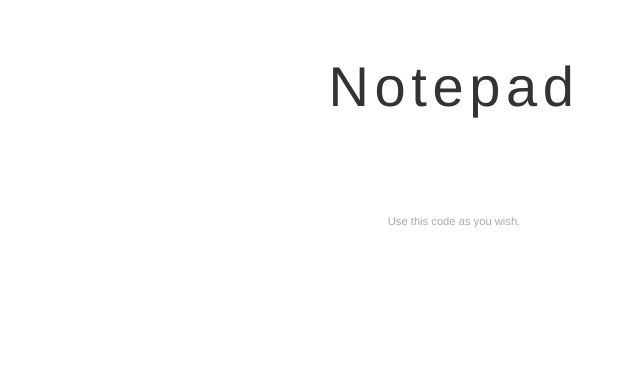
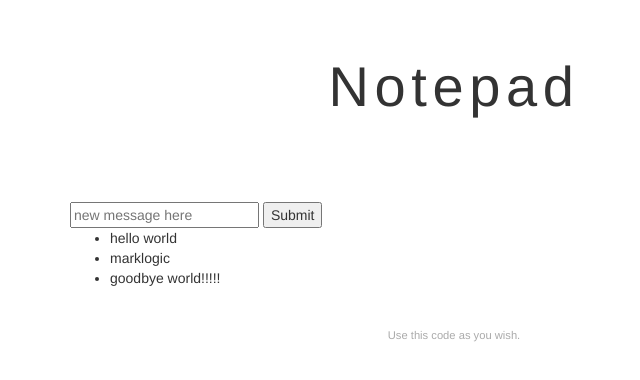
Before and after one commit to rgmarklogic/ml, a website: page public/notepad.html in a window 1280 px wide. Shown: the whole page, without its empty margins (186-826 px from the left). Drawn offline with nearby package versions, Linux system fonts and the light colour scheme.

Commit message:
updates.

```diff
--- a/public/notepad.html
+++ b/public/notepad.html
@@ -17,14 +17,43 @@ This page is not designed to work without JavaScript.
         <header id="page-header">
             <h1>Notepad</h1>
         </header>
-        <section id="page-body">
-
+        <section id="page-body" ng-controller="MessageController">
+            <form ng-submit="newMessage()">
+                <input type="text"
+                       name="message"
+                       ng-model="inputmessage"
+                       placeholder="new message here"/>
+                <input type="submit"/>
+            </form>
+            <ul>
+                <li ng-repeat="message in messages track by $index">{{message}}</li>
+            </ul>
         </section>
         <footer id="page-footer">
             Use this code as you wish.
         </footer>
         <script>
 var app = angular.module('app', []);
+app.controller("MessageController", function($scope) {
+    $scope.messages = [
+        "hello world",
+        "marklogic",
+        "goodbye world!!!!!"
+    ];
+
+    $scope.newMessage = function() {
+        $scope.messages.push($scope.inputmessage);
+    };
+});
+
+
+//var ul = document.querySelector("#page-body ul");
+//for (var i = 0; i < messages.legth; i++) {
+//    var el = document.createElement("li");
+//    el.innerHTML = messages[i];
+//    ul.appendChild(el);
+//}
+
         </script>
     </body>
 </html>
--- a/server.js
+++ b/server.js
@@ -1,3 +1,5 @@
+// https://github.com/jeremyosborne/ml/archive/day3.zip
+
 var express = require('express');
 var path = require('path');
 
@@ -11,7 +13,7 @@ if ('development' == app.get('env')) {
 }
 
 
-
+app.use(express.static(path.join(__dirname, "public")));
 app.listen(app.get('port'), function(){
     console.log('Express server listening on port ' + app.get('port'));
 });
```
